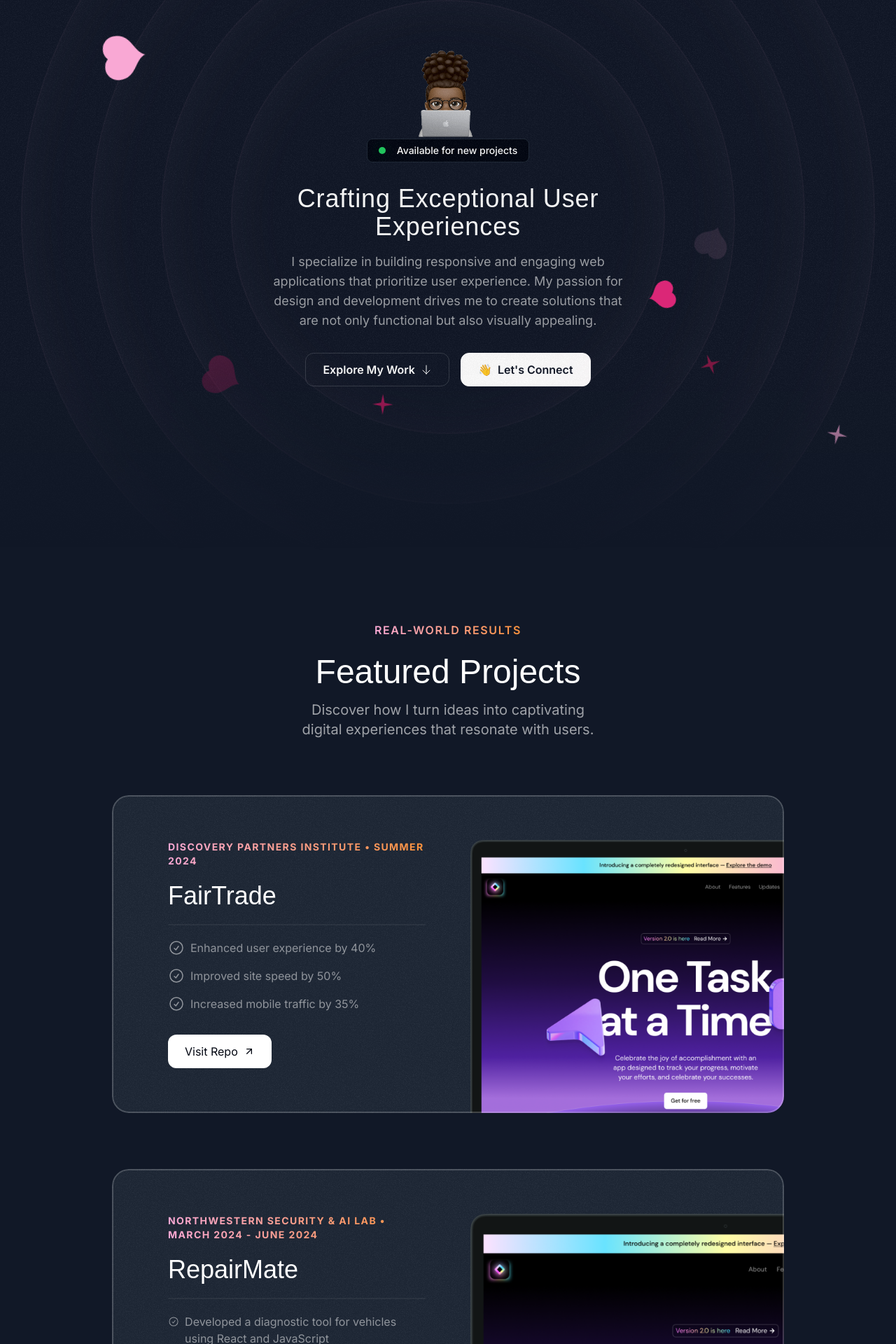
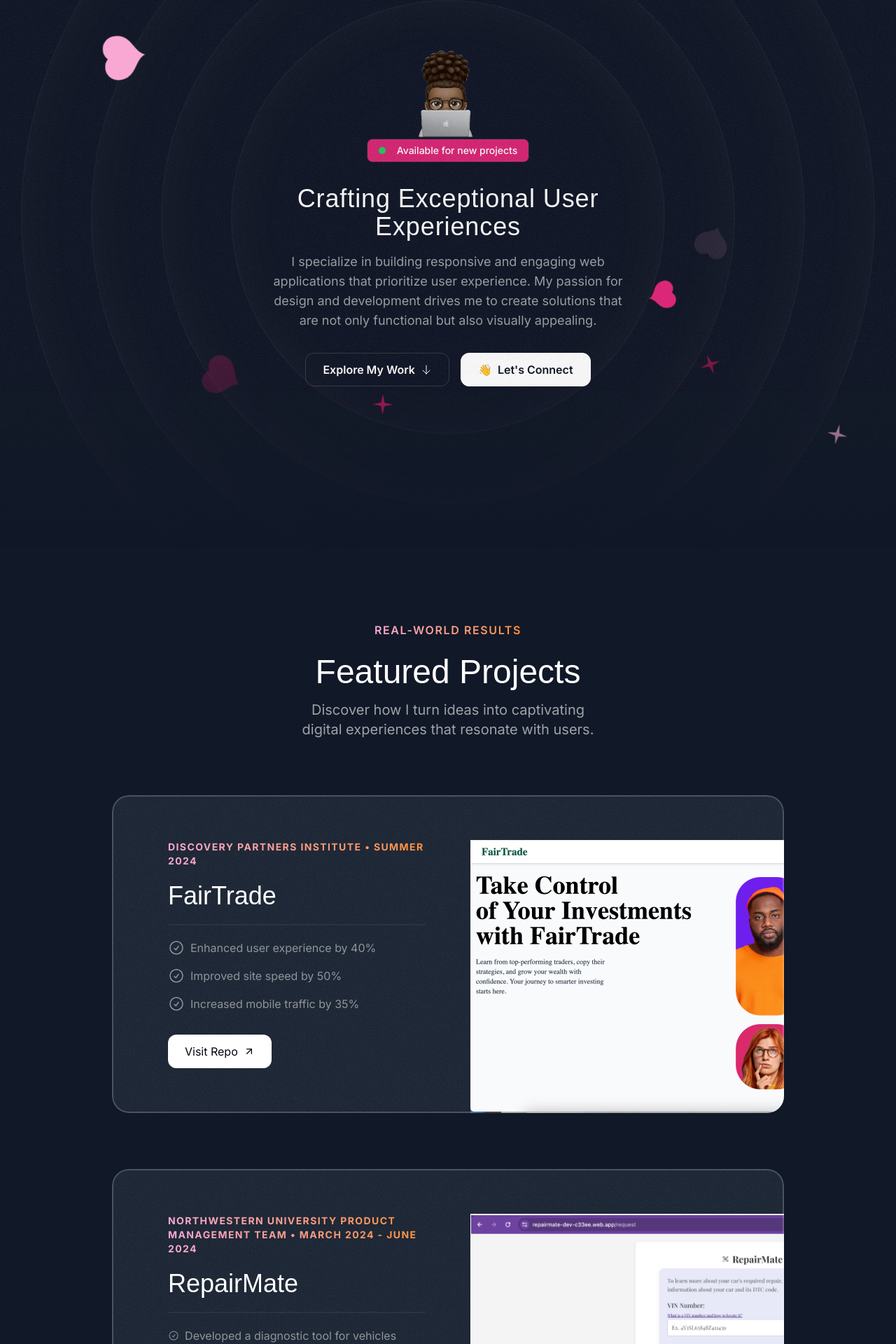
Before and after one commit to Cindellai/Iloegbunam_portfolio_2024, a Next.js app: page / in a window 1280 px wide. Shown: the part 172-2092 px from the top of the page at 70% size. Built offline with nearby package versions, Linux system fonts and the light colour scheme; a web font is replaced by a local one.

Commit message:
"Updated Footer, Hero, and Projects sections with changes to layout, styles, and image assets."

```diff
--- a/src/sections/Footer.tsx
+++ b/src/sections/Footer.tsx
@@ -10,25 +10,30 @@
     href: 'https://github.com/Cindellai',
   },
 ];
+
 export const Footer = () => {
   return (
-    <footer className='relative -z-10 overflow-x-clip'>
+    <footer className='relative overflow-x-clip'>
       <div className='absolute h-[400px] w-full bottom-0 left-1/2 -translate-x-1/2 bg-pink-600/30 [mask-image:radial-gradient(50%_50%_at_bottom_center,orange,transparent)] -z-10'></div>
-      <div className="container">
+      <div className="container relative z-10">
         <div className="border-t border-white/15 py-6 text-sm flex flex-col md:flex-row md:justify-between items-center gap-8">
           <div className='text-white/40'>&copy; 2024. All rights reserved.</div>
           <nav className='flex flex-col md:flex-row items-center gap-8'>
             {footerLinks.map((link) => (
-              <a href="#"
-              key={link.title}
-              className="inline-flex items-center gap-1.5">
+              <a
+                href={link.href}
+                key={link.title}
+                className="inline-flex items-center gap-1.5"
+                target="_blank"
+                rel="noopener noreferrer"
+              >
                 <span className='font-semibold'>{link.title}</span>
                 <ArrowUpRightIcon className='size-4' />
               </a>
             ))}
           </nav>
-          </div>
-          </div>
+        </div>
+      </div>
     </footer>
   );
-  };
+};
--- a/src/sections/Hero.tsx
+++ b/src/sections/Hero.tsx
@@ -58,7 +58,7 @@
       <div className="container">
         <div className="flex flex-col items-center">
           <Image src={memojiImage} className="size-[130px]" alt="Person looking over laptop" />
-          <div className="bg-gray-950 border border-gray-800 px-4 py-1.5 inline-flex items-center gap-4 rounded-lg">
+          <div className="bg-pink-600 border border-gray-800 px-4 py-1.5 inline-flex items-center gap-4 rounded-lg">
             <div className="bg-green-500 size-2.5 rounded-full relative">
               <div className="bg-green-500 size-2.5 absolute inset-0 rounded-full animate-ping-large"></div>
             </div>
--- a/src/sections/Projects.tsx
+++ b/src/sections/Projects.tsx
@@ -1,5 +1,5 @@
-import darkSaasLandingPage from "@/assets/images/dark-saas-landing-page.png";
-import lightSaasLandingPage from "@/assets/images/light-saas-landing-page.png";
+import fairTrade from "@/assets/images/fair.png";
+import repairMate from "@/assets/images/repair.png";
 import aiStartupLandingPage from "@/assets/images/ai-startup-landing-page.png";
 import Image from 'next/image';
 import CheckCircleIcon from "@/assets/icons/check-circle.svg";
@@ -17,11 +17,11 @@
       { title: "Improved site speed by 50%" },
       { title: "Increased mobile traffic by 35%" },
     ],
-    link: "https://youtu.be/4k7IdSLxh6w",
-    image: darkSaasLandingPage,
+    link: "https://github.com/Cindellai/FairTrade",
+    image: fairTrade,
   },
   {
-    company: "Northwestern Security & AI Lab",
+    company: "Northwestern University Product Management Team",
     year: "March 2024 - June 2024",
     title: "RepairMate",
     results: [
@@ -29,8 +29,8 @@
       { title: "Enabled OBD device interfacing for repair recommendations" },
       { title: "Conducted end-to-end testing to ensure application robustness" },
     ],
-    link: "https://youtu.be/YOUR_REPAIRMATE_LINK", // Replace with the actual link
-    image: darkSaasLandingPage, // Replace with the actual image variable
+    link: "https://github.com/394-w24/obd-app", // Replace with the actual link
+    image: repairMate, // Replace with the actual image variable
   },
   {
     company: "PIMCO",
@@ -42,7 +42,7 @@
       { title: "Enhanced system integration for stakeholders" },
     ],
     link: "https://youtu.be/7hi5zwO75yc",
-    image: lightSaasLandingPage,
+    image: repairMate,
   },
   {
     company: "PIMCO",
```
Also changed, not shown: src/assets/images/fair.png (added), src/assets/images/repair.png (added).
